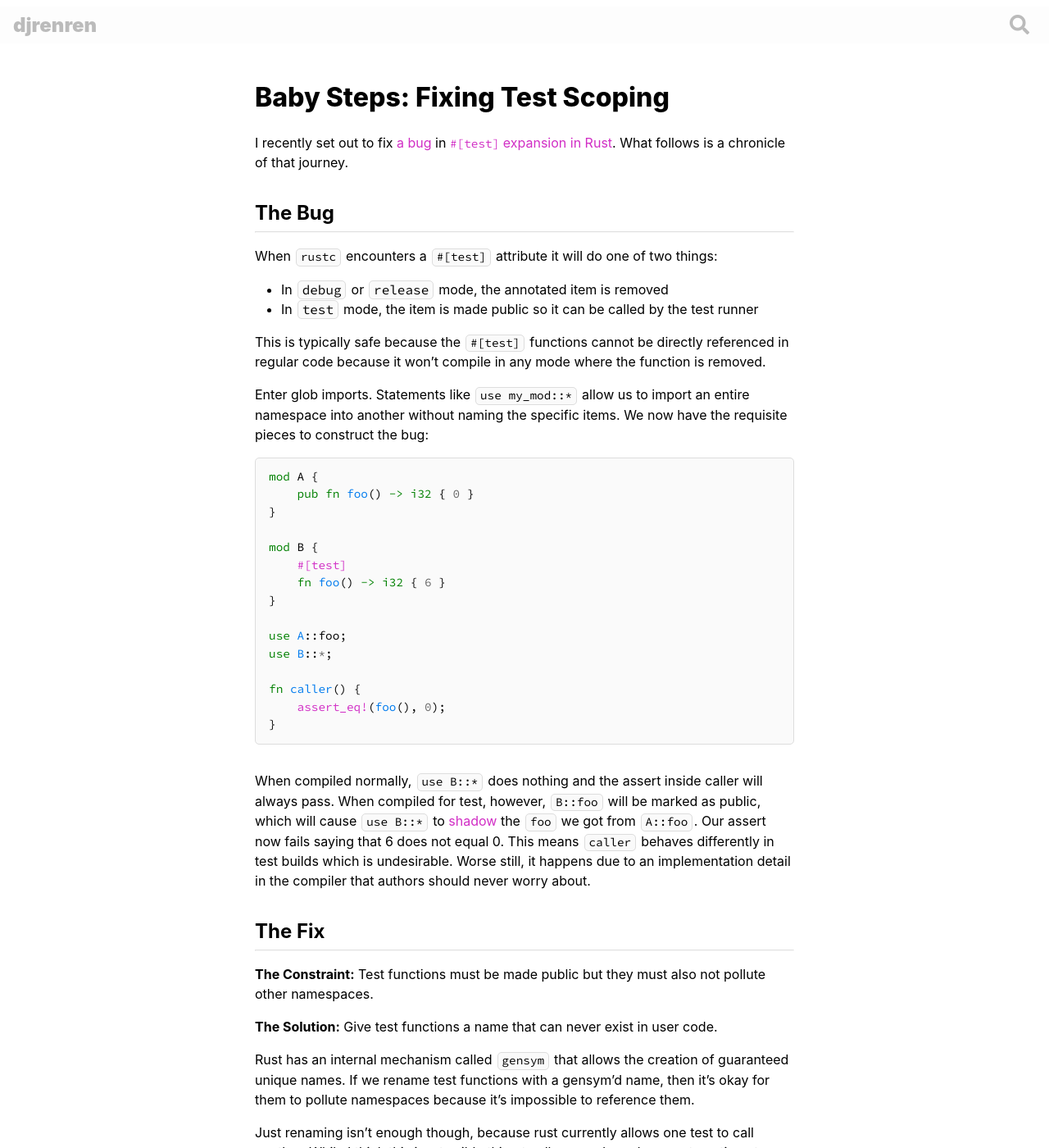
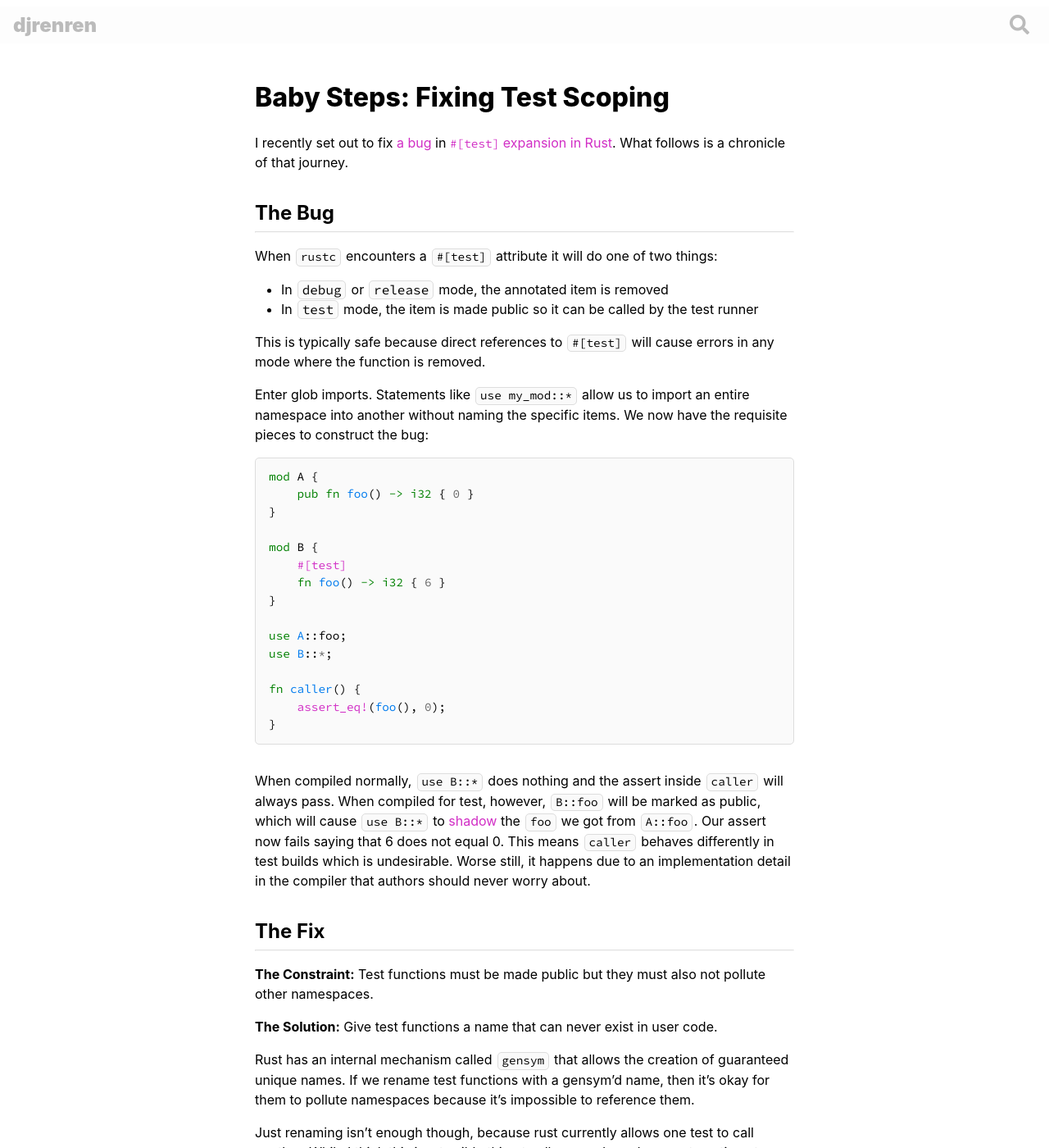
Before and after one commit to djrenren/blog, a Jekyll site: the page docs/rust/testing/2018/08/01/expansion.html, which Jekyll copies as it is, in a window 1280 px wide and 1400 px high. Shown: the whole window at 82% size. Built offline with Jekyll 4.4.1, drawn with Linux system fonts in a browser that asks for light colours; nearby versions of some CDN libraries; comment, search, counter and statistics services are not loaded; some of the changed text lies outside the part shown.

Commit message:
Fix some typos

```diff
--- a/_scss/main.scss
+++ b/_scss/main.scss
@@ -104,14 +104,16 @@
     font-weight: 700;
     margin-top: 1.5em;
 }
+h1 {
+    margin-bottom: .75em;
+    font-weight: 800;
+}
+
+
 hr {
     opacity: .3;
 }
 
-h1 {
-    margin-bottom: .75em;
-    font-weight: 800;
-}
 
 .extras {
     margin: 0;
@@ -141,6 +143,7 @@
 .excerpt *:last-child {
     margin-bottom: 0;
 }
+
 .excerpt {
     margin-bottom: .5rem;
 }
--- a/docs/rust/testing/2018/08/01/expansion.html
+++ b/docs/rust/testing/2018/08/01/expansion.html
@@ -41,8 +41,8 @@
   <li>In <code class="highlighter-rouge">test</code> mode, the item is made public so it can be called by the test runner</li>
 </ul>
 
-<p>This is typically safe because the <code class="highlighter-rouge">#[test]</code> functions cannot be directly referenced
-in regular code because it won’t compile in any mode where the function is removed.</p>
+<p>This is typically safe because direct references to <code class="highlighter-rouge">#[test]</code>
+will cause errors in any mode where the function is removed.</p>
 
 <p>Enter glob imports. Statements like <code class="highlighter-rouge">use my_mod::*</code> allow us to import an
 entire namespace into another without naming the specific items. We now have
@@ -65,7 +65,7 @@
 <span class="p">}</span>
 </code></pre></div></div>
 
-<p>When compiled normally, <code class="highlighter-rouge">use B::*</code> does nothing and the assert inside caller will
+<p>When compiled normally, <code class="highlighter-rouge">use B::*</code> does nothing and the assert inside <code class="highlighter-rouge">caller</code> will
 always pass. When compiled for test, however, <code class="highlighter-rouge">B::foo</code> will be marked as public,
 which will cause <code class="highlighter-rouge">use B::*</code> to <a href="https://doc.rust-lang.org/rust-by-example/variable_bindings/scope.html">shadow</a> the <code class="highlighter-rouge">foo</code> we got from <code class="highlighter-rouge">A::foo</code>.
 Our assert now fails saying that 6 does not equal 0. This means <code class="highlighter-rouge">caller</code> behaves
@@ -90,8 +90,8 @@
 so must continue to allow it. We then need to add the old name back into the
 namespace. Just add a <code class="highlighter-rouge">use [gensymed] as foo</code> to add foo back to our namespace.</p>
 
-<h3 id="the-nitty-gritty">The Nitty Gritty</h3>
-<p>While the theory behind this fix is sound, simply implementing it didn’t work
+<p><strong>The Nitty Gritty:</strong>
+While the theory behind this fix is sound, simply implementing it didn’t work
 the way I’d expected. I first attempted to implement the change inside
 <a href="https://github.com/rust-lang/rust/tree/master/src/libsyntax"><code class="highlighter-rouge">libsyntax</code></a>’s <code class="highlighter-rouge">TestHarnessGenerator</code>, but this resulted in
 strange errors about not being able to find imports despite the AST and HIR
```
Also changed, not shown: _posts/2018-08-01-expansion.md (+4 -4 lines), docs/feed.xml (+6 -6 lines), docs/assets/css/main.css.
